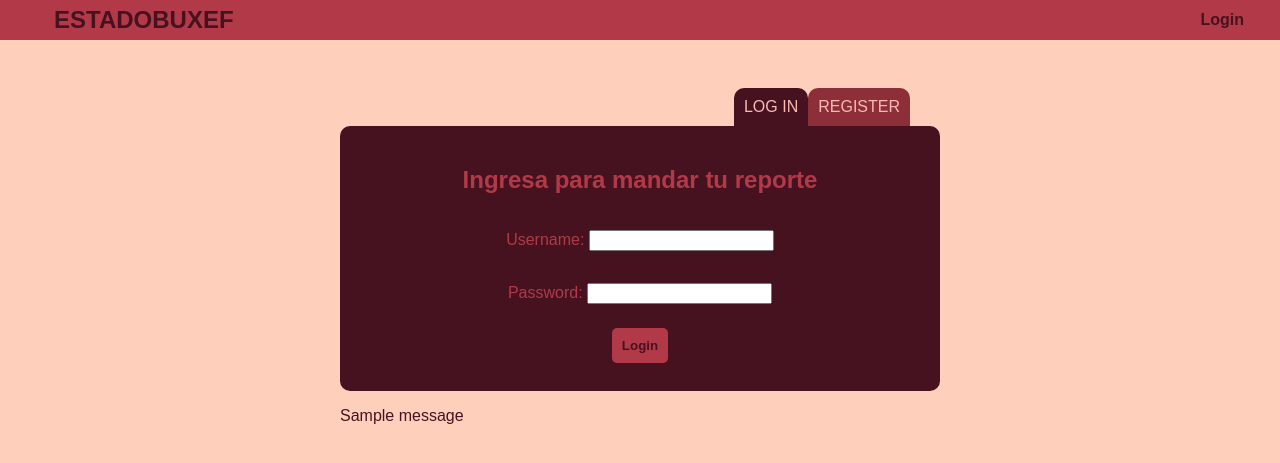
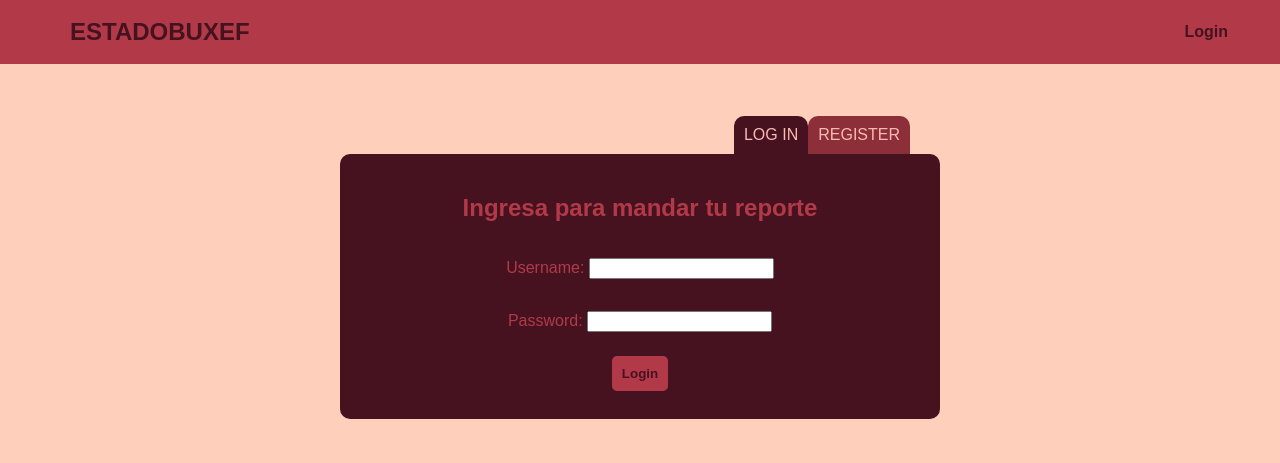
Before and after one commit to DCC-CC4401/2024-1-CC4401-1-grupo-3, a Django app: page /log-reg in a window 1280 px wide. Shown: the top 463 px of the page. Run offline with Django 5.2, Linux system fonts and the light colour scheme; tables that the repository leaves empty hold one stand-in row (values such as "Sample post"); one stand-in notice (Sample message) is shown.

Commit message:
changes in style for compatibility
moved navbar, body, etc. styles in home.css to style.css, added
main-container class to base.html and removed it from log-reg

```diff
--- a/estadobuxef/static/css/style.css
+++ b/estadobuxef/static/css/style.css
@@ -1,14 +1,15 @@
 :root {
-  --black-color: #461220;
   --background-color: #FED0BB;
+  --text-color: #461220;
   --pink-color: #FC2865;
+  --navbar-bg: #B23A48;
 }
 
 body {
   margin: 0;
   background-color: var(--background-color);
   font: 1rem 'Fira Sans', sans-serif;
-  color: #461220;
+  color: var(--text-color);
 }
 
 /* NAV BAR STUFF */
@@ -18,13 +19,21 @@ body {
   flex-flow: row wrap;
   justify-content: space-between;
   align-items: center;
-  background: #B23A48;
+  background-color: var(--navbar-bg);
   /* border-radius: .25em; */
+  position: fixed;
+  top: 0;
+  left: 0;
+  width: 100%;
+  height: 4em;
+  padding: 0 1em;
+  box-sizing: border-box;
+  z-index: 1000;
   margin-bottom: 1em;
 }
 
 .navbar > * {
-  color: var(--black-color);
+  color: var(--text-color);
 }
 
 .navbar a {
@@ -41,6 +50,8 @@ body {
   flex-flow: row nowrap;
   align-items: center;
   justify-content: center;
+  padding: 20px;
+  margin-top: 4em;
 }
 
 .container {
@@ -50,14 +61,12 @@ body {
   border-radius: .25em;
   padding: 20px;
   margin: 15px;
-
+  align-items: center;
 }
 
 .foot {
   text-align: right;
 }
-
-
 
 .button {
   font: 1rem 'Fira Sans', sans-serif;
--- a/estadobuxef/templates/base.html
+++ b/estadobuxef/templates/base.html
@@ -23,6 +23,8 @@
       <a href="{% url 'log-reg' %}">Login</a>
       {% endif %}
     </div>
+    <div class="main-container">
     {% block content %}{% endblock %}
+    </div>
   </body>
 </html>
--- a/estadobuxef/templates/home.html
+++ b/estadobuxef/templates/home.html
@@ -7,7 +7,6 @@
 {% endblock %}
 
 {% block content %}
-<div>
     <div>
         <div class="container">
             <h2>Últimos Reportes</h2>
@@ -57,7 +56,6 @@
             {% endif %}
         </div>
     </div>
-</div>
 
 
 {% endblock %}
--- a/estadobuxef/templates/log-reg.html
+++ b/estadobuxef/templates/log-reg.html
@@ -9,7 +9,7 @@
 {% endblock %}
 
 {% block content %}
-<div class="main-container">
+<div>
   <div class="sign-container">
 
     <div class="tab-container">
@@ -32,9 +32,9 @@
         <input type="submit" value="Register" name="signup_form"/>
       </form>
     </div>
-    {% for message in messages %}
+    <!-- {% for message in messages %}
     <p>{{message}}</p>
-    {% endfor %}
+    {% endfor %} -->
   </div>
 </div>
 <script>
```
Also changed, not shown: estadobuxef/static/css/home.css (+0 -39 lines), db.sqlite3.
